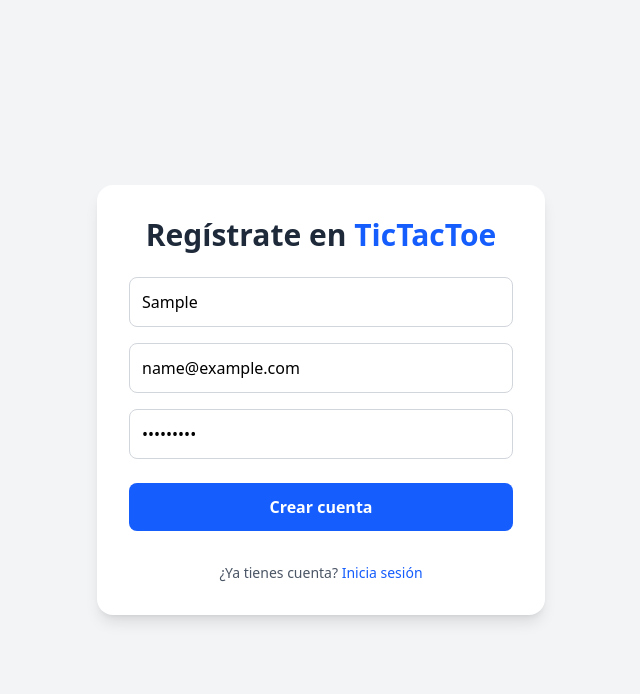
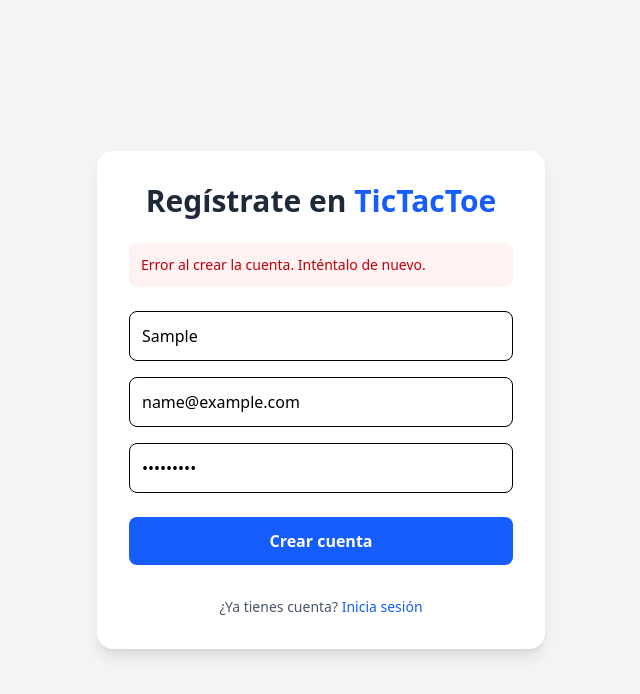
Before and after one commit to AlejandroGuerraJimenez/TicTacToe-Frontend, an Angular app in the folder tictactoe/: page /register in a window 1280 px wide. Both pictures are taken after typing "Sample", "name@example.com", "Sample123" into the empty fields and a click on the button "Crear cuenta". Shown: the top 694 px of the page, without its empty margins (319-959 px from the left). Built offline with nearby package versions, Linux system fonts and the light colour scheme; no server answers.

Commit message:
Improved register and login validations

```diff
--- a/tictactoe/src/app/components/login/login.html
+++ b/tictactoe/src/app/components/login/login.html
@@ -9,31 +9,44 @@
         Inicia sesión en <span class="text-blue-600">TicTacToe</span>
       </h2>
 
+      <div *ngIf="error" class="p-3 rounded-lg bg-red-50 text-red-700 text-sm" role="alert">
+        {{ error }}
+      </div>
       <div class="flex flex-col gap-4">
+        <div>
           <input
             type="email"
             placeholder="Correo electrónico"
-          class="border border-gray-300 rounded-lg p-3 focus:outline-none focus:ring-2 focus:ring-blue-400"
+            class="w-full border rounded-lg p-3 focus:outline-none focus:ring-2 focus:ring-blue-400"
+            [class.border-gray-300]="!emailError"
+            [class.border-red-500]="emailError"
             [(ngModel)]="email"
             name="email"
             required
           />
-
+          <p *ngIf="emailError" class="mt-1 text-sm text-red-600">{{ emailError }}</p>
+        </div>
+        <div>
           <input
             type="password"
             placeholder="Contraseña"
-          class="border border-gray-300 rounded-lg p-3 focus:outline-none focus:ring-2 focus:ring-blue-400"
+            class="w-full border rounded-lg p-3 focus:outline-none focus:ring-2 focus:ring-blue-400"
+            [class.border-gray-300]="!passwordError"
+            [class.border-red-500]="passwordError"
             [(ngModel)]="password"
             name="password"
             required
           />
+          <p *ngIf="passwordError" class="mt-1 text-sm text-red-600">{{ passwordError }}</p>
+        </div>
       </div>
 
       <button
         type="submit"
-        class="w-full bg-blue-600 hover:bg-blue-700 text-white font-semibold py-3 rounded-lg transition duration-200 ease-in-out transform hover:scale-105"
+        [disabled]="loading"
+        class="w-full bg-blue-600 hover:bg-blue-700 text-white font-semibold py-3 rounded-lg transition duration-200 ease-in-out disabled:opacity-60 disabled:cursor-not-allowed disabled:hover:scale-100"
       >
-        Iniciar sesión
+        {{ loading ? 'Iniciando sesión...' : 'Iniciar sesión' }}
       </button>
 
       <p class="text-center text-sm text-gray-600 mt-2">
--- a/tictactoe/src/app/components/login/login.ts
+++ b/tictactoe/src/app/components/login/login.ts
@@ -1,29 +1,63 @@
-import { Component, inject } from '@angular/core';
+import { Component, inject, ChangeDetectorRef } from '@angular/core';
+import { CommonModule } from '@angular/common';
 import { FormsModule } from '@angular/forms';
 import { Router, RouterModule } from '@angular/router';
+import { finalize } from 'rxjs';
 import { AuthService } from '../../services/auth.service';
 
 @Component({
   selector: 'app-login',
-  imports: [FormsModule, RouterModule],
+  imports: [CommonModule, FormsModule, RouterModule],
   templateUrl: './login.html',
 })
 export class LoginComponent {
   private authService = inject(AuthService);
   private router = inject(Router);
+  private cdr = inject(ChangeDetectorRef);
 
-  email: string = '';
-  password: string = '';
+  email = '';
+  password = '';
+  error = '';
+  emailError = '';
+  passwordError = '';
+  loading = false;
+
+  private static readonly EMAIL_REGEX = /^[^\s@]+@[^\s@]+\.[^\s@]+$/;
+
+  private validate(): boolean {
+    this.error = '';
+    this.emailError = '';
+    this.passwordError = '';
+    const emailTrim = this.email.trim();
+    const hasEmail = !!emailTrim;
+    const hasPassword = !!this.password;
+
+    if (!hasEmail) this.emailError = 'El correo electrónico es obligatorio';
+    else if (!LoginComponent.EMAIL_REGEX.test(emailTrim)) this.emailError = 'Introduce un correo electrónico válido';
+    if (!hasPassword) this.passwordError = 'La contraseña es obligatoria';
+
+    const firstError = this.emailError || this.passwordError;
+    if (firstError) this.error = firstError;
+    return !firstError;
+  }
 
   onLogin() {
-    const credentials = {
-      email: this.email,
-      password: this.password,
-    };
+    if (!this.validate()) return;
+    this.error = '';
+    this.loading = true;
+    const credentials = { email: this.email.trim(), password: this.password };
 
-    this.authService.login(credentials).subscribe({
+    this.authService.login(credentials).pipe(
+      finalize(() => {
+        this.loading = false;
+        this.cdr.detectChanges();
+      }),
+    ).subscribe({
       next: () => this.router.navigate(['/home']),
-      error: (error) => console.error('Error al iniciar sesión:', error),
+      error: (err) => {
+        this.error = err.error?.error ?? 'Error al iniciar sesión. Comprueba tu conexión.';
+        this.cdr.detectChanges();
+      },
     });
   }
 }
--- a/tictactoe/src/app/components/register/register.html
+++ b/tictactoe/src/app/components/register/register.html
@@ -10,40 +10,57 @@
         Regístrate en <span class="text-blue-600">TicTacToe</span>
       </h2>
 
+      <div *ngIf="error" class="p-3 rounded-lg bg-red-50 text-red-700 text-sm" role="alert">
+        {{ error }}
+      </div>
       <div class="flex flex-col gap-4">
+        <div>
           <input
             type="text"
             placeholder="Nombre de usuario"
-          class="border border-gray-300 rounded-lg p-3 focus:outline-none focus:ring-2 focus:ring-blue-400"
+            class="w-full border rounded-lg p-3 focus:outline-none focus:ring-2 focus:ring-blue-400"
+            [class.border-gray-300]="!usernameError"
+            [class.border-red-500]="usernameError"
             [(ngModel)]="username"
             name="username"
             required
           />
-
+          <p *ngIf="usernameError" class="mt-1 text-sm text-red-600">{{ usernameError }}</p>
+        </div>
+        <div>
           <input
             type="email"
             placeholder="Correo electrónico"
-          class="border border-gray-300 rounded-lg p-3 focus:outline-none focus:ring-2 focus:ring-blue-400"
+            class="w-full border rounded-lg p-3 focus:outline-none focus:ring-2 focus:ring-blue-400"
+            [class.border-gray-300]="!emailError"
+            [class.border-red-500]="emailError"
             [(ngModel)]="email"
             name="email"
             required
           />
-
+          <p *ngIf="emailError" class="mt-1 text-sm text-red-600">{{ emailError }}</p>
+        </div>
+        <div>
           <input
             type="password"
             placeholder="Contraseña"
-          class="border border-gray-300 rounded-lg p-3 focus:outline-none focus:ring-2 focus:ring-blue-400"
+            class="w-full border rounded-lg p-3 focus:outline-none focus:ring-2 focus:ring-blue-400"
+            [class.border-gray-300]="!passwordError"
+            [class.border-red-500]="passwordError"
             [(ngModel)]="password"
             name="password"
             required
           />
+          <p *ngIf="passwordError" class="mt-1 text-sm text-red-600">{{ passwordError }}</p>
+        </div>
       </div>
 
       <button
         type="submit"
-        class="w-full bg-blue-600 hover:bg-blue-700 text-white font-semibold py-3 rounded-lg transition duration-200 ease-in-out transform hover:scale-105"
+        [disabled]="loading"
+        class="w-full bg-blue-600 hover:bg-blue-700 text-white font-semibold py-3 rounded-lg transition duration-200 ease-in-out disabled:opacity-60 disabled:cursor-not-allowed disabled:hover:scale-100"
       >
-        Crear cuenta
+        {{ loading ? 'Creando cuenta...' : 'Crear cuenta' }}
       </button>
 
       <p class="text-center text-sm text-gray-600 mt-2">
--- a/tictactoe/src/app/components/register/register.ts
+++ b/tictactoe/src/app/components/register/register.ts
@@ -1,35 +1,74 @@
-import { Component, inject } from '@angular/core';
+import { Component, inject, ChangeDetectorRef } from '@angular/core';
+import { CommonModule } from '@angular/common';
 import { FormsModule } from '@angular/forms';
-import { RouterModule } from '@angular/router';
+import { Router, RouterModule } from '@angular/router';
+import { finalize } from 'rxjs';
 import { AuthService } from '../../services/auth.service';
 
 @Component({
   selector: 'app-register',
-  imports: [FormsModule, RouterModule],
+  imports: [CommonModule, FormsModule, RouterModule],
   templateUrl: './register.html',
 })
 export class RegisterComponent {
+  private authService = inject(AuthService);
+  private router = inject(Router);
+  private cdr = inject(ChangeDetectorRef);
 
-  private authService = inject(AuthService);
+  username = '';
+  email = '';
+  password = '';
+  error = '';
+  usernameError = '';
+  emailError = '';
+  passwordError = '';
+  loading = false;
 
-  username: string = '';
-  email: string = '';
-  password: string = '';
+  private static readonly EMAIL_REGEX = /^[^\s@]+@[^\s@]+\.[^\s@]+$/;
+  private static readonly MIN_USERNAME = 4;
+  private static readonly MIN_PASSWORD = 6;
+
+  private validate(): boolean {
+    this.error = '';
+    this.usernameError = '';
+    this.emailError = '';
+    this.passwordError = '';
+    const usernameTrim = this.username.trim();
+    const emailTrim = this.email.trim();
+
+    if (!usernameTrim) this.usernameError = 'El nombre de usuario es obligatorio';
+    else if (usernameTrim.length < RegisterComponent.MIN_USERNAME) this.usernameError = `Mínimo ${RegisterComponent.MIN_USERNAME} caracteres`;
+    if (!emailTrim) this.emailError = 'El correo electrónico es obligatorio';
+    else if (!RegisterComponent.EMAIL_REGEX.test(emailTrim)) this.emailError = 'Introduce un correo electrónico válido';
+    if (!this.password) this.passwordError = 'La contraseña es obligatoria';
+    else if (this.password.length < RegisterComponent.MIN_PASSWORD) this.passwordError = `Mínimo ${RegisterComponent.MIN_PASSWORD} caracteres`;
+
+    const firstError = this.usernameError || this.emailError || this.passwordError;
+    if (firstError) this.error = firstError;
+    return !firstError;
+  }
 
   onRegister() {
+    if (!this.validate()) return;
+    this.error = '';
+    this.loading = true;
     const userData = {
-      username: this.username,
-      email: this.email,
-      password: this.password
+      username: this.username.trim(),
+      email: this.email.trim(),
+      password: this.password,
     };
 
-    this.authService.register(userData).subscribe({
-      next: (response) => {
-        console.log('Registro exitoso:', response);
+    this.authService.register(userData).pipe(
+      finalize(() => {
+        this.loading = false;
+        this.cdr.detectChanges();
+      }),
+    ).subscribe({
+      next: () => this.router.navigate(['/home']),
+      error: (err) => {
+        this.error = err.error?.error ?? 'Error al crear la cuenta. Inténtalo de nuevo.';
+        this.cdr.detectChanges();
       },
-      error: (error) => {
-        console.error('Error al registrar:', error);
-      }
     });
   }
 }
```
Lines whose indentation alone changed are shown as unchanged.
